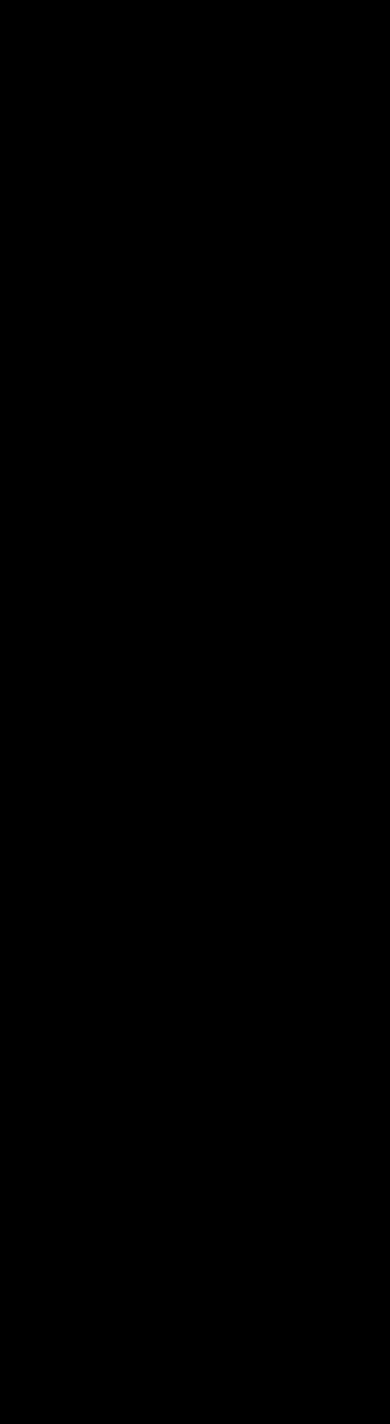
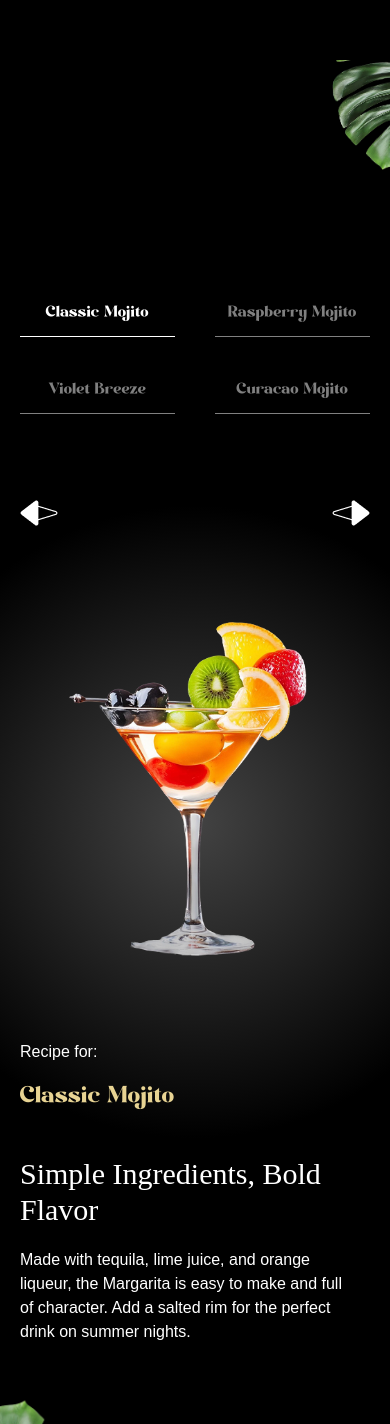
Before and after one commit to waqas123123916/landingPage-Gsap, a React (Vite) app: page / in a window 390 px wide. Shown: the part 5411-6835 px from the top of the page. Before the commit the page ends 5631 px from the top, so only its background shows below. Built offline with nearby package versions, Linux system fonts and the light colour scheme; a web font is replaced by a local one.

Commit message:
complete Menu section

```diff
--- a/constants/index.js
+++ b/constants/index.js
@@ -8,7 +8,7 @@
 	title: "About Us",
  },
  {
-	id: "work",
+	id: "art",
 	title: "The Art",
  },
  {
--- a/src/App.jsx
+++ b/src/App.jsx
@@ -5,6 +5,7 @@
 import Cocktails from "./components/Cocktails"
 import About from "./components/About"
 import Art from "./components/Art"
+import Menu from "./components/Menu"
 gsap.registerPlugin(ScrollTrigger, SplitText)
 function App() {
   return (
@@ -14,6 +15,7 @@
       <Cocktails/>
       <About/>
       <Art/>
+      <Menu/>
      </main>
   )
 }
--- /dev/null
+++ b/src/components/Menu.jsx
@@ -0,0 +1,139 @@
+import React, { useRef, useState } from "react";
+import { allCocktails } from "../../constants";
+import { useGSAP } from "@gsap/react";
+import gsap from "gsap";
+
+const Menu = () => {
+  const contentRef = useRef();
+  const [currentIndex, setCurrentIndex] = useState(0);
+
+  useGSAP(() => {
+    // for left bottom aniamtion
+    gsap.fromTo(
+      "#title",
+      {
+        opacity: 0,
+      },
+      {
+        opacity: 1,
+        duration: 1,
+        ease: "expo.inOut",
+      }
+    );
+
+    // for cocktail animation
+    gsap.fromTo(
+      ".cocktail img",
+      {
+        opacity: 0,
+        xPercent: -100,
+      },
+      {
+        opacity: 1,
+        xPercent: 0,
+        duration: 1,
+        ease: "power1.inOut",
+      }
+    );
+
+    // for right bottom content animation
+
+    gsap.fromTo('.details h2',{
+        yPercent:100,opacity:0
+    },{
+        opacity:1,
+        yPercent:0,
+        duration:1,
+        ease:'power3.inOut'
+    })
+       gsap.fromTo('.details p',{
+        yPercent:100,opacity:0
+    },{
+        opacity:1,
+        yPercent:0,
+        duration:1,
+        ease:'power3.inOut'
+    })
+  }, [currentIndex]);
+
+  const totalCocktal = allCocktails.length;
+  const goToSlide = (index) => {
+    const newIndex = (index + totalCocktal) % totalCocktal;
+    setCurrentIndex(newIndex);
+  };
+
+  const getCocktailAt = (indexOffset) => {
+    return allCocktails[
+      (currentIndex + indexOffset + totalCocktal) % totalCocktal
+    ];
+  };
+  const currentCocktail = getCocktailAt(0);
+  const prevCocktail = getCocktailAt(-1);
+  const nextCocktail = getCocktailAt(1);
+  return (
+    <section id="menu" aria-labelledby="menu-heading">
+      <img src="images/slider-left-leaf.png" alt="left-leaf" id="m-left-leaf" />
+      <img
+        src="images/slider-right-leaf.png"
+        alt="right-leaf"
+        id="m-right-leaf"
+      />
+
+      <h2 id="menu-heading" className="sr-only">
+        Cocktails Menu
+      </h2>
+      <nav className="cocktail-tabs">
+        {allCocktails.map((cocktail, index) => {
+          const isActive = index === currentIndex;
+          return (
+            <button
+              key={cocktail.id}
+              className={`${
+                isActive
+                  ? "text-white border-white"
+                  : "text-white/50 border-white/50"
+              }`}
+              onClick={() => goToSlide(index)}
+            >
+              {cocktail.name}
+            </button>
+          );
+        })}
+      </nav>
+
+      <div className="content">
+        <div className="arrows">
+          <button
+            className="text-left"
+            onClick={() => goToSlide(currentIndex - 1)}
+          >
+            <span>{prevCocktail.name}</span>
+            <img src="/images/right-arrow.png" alt="right-arrow" aria-hidden />
+          </button>
+          <button
+            className="text-left"
+            onClick={() => goToSlide(currentIndex + 1)}
+          >
+            <span>{nextCocktail.name}</span>
+            <img src="/images/left-arrow.png" alt="left-arrow" aria-hidden />
+          </button>
+        </div>
+        <div className="cocktail">
+          <img src={currentCocktail.image} alt="" className="object-contain" />
+        </div>
+        <div className="recipe">
+          <div ref={contentRef} className="info">
+            <p>Recipe for:</p>
+            <p id="title">{currentCocktail.name}</p>
+          </div>
+          <div className="details">
+            <h2>{currentCocktail.title}</h2>
+            <p>{currentCocktail.description}</p>
+          </div>
+        </div>
+      </div>
+    </section>
+  );
+};
+
+export default Menu;
--- a/src/index.css
+++ b/src/index.css
@@ -56,7 +56,7 @@
     mask-image: url("/images/mask-img.png");
     mask-repeat: no-repeat;
     mask-position: center;
-    mask-size: 50%;
+    mask-size: 40%;
 }
 
 @layer components {
@@ -252,7 +252,7 @@
         }
 
         .cocktail-img {
-            @apply md:w-[60vw] w-full h-[50vh] md:h-[80vh] rounded-4xl overflow-hidden absolute top-0 md:top-1/2 md:-translate-y-1/2 left-1/2 -translate-x-1/2;
+            @apply md:w-[60vw] w-full h-[50vh] md:h-[70vh] rounded-4xl overflow-hidden absolute top-0 md:top-1/2 md:-translate-y-1/2 left-1/2 -translate-x-1/2;
         }
 
         .masked-container {
```
